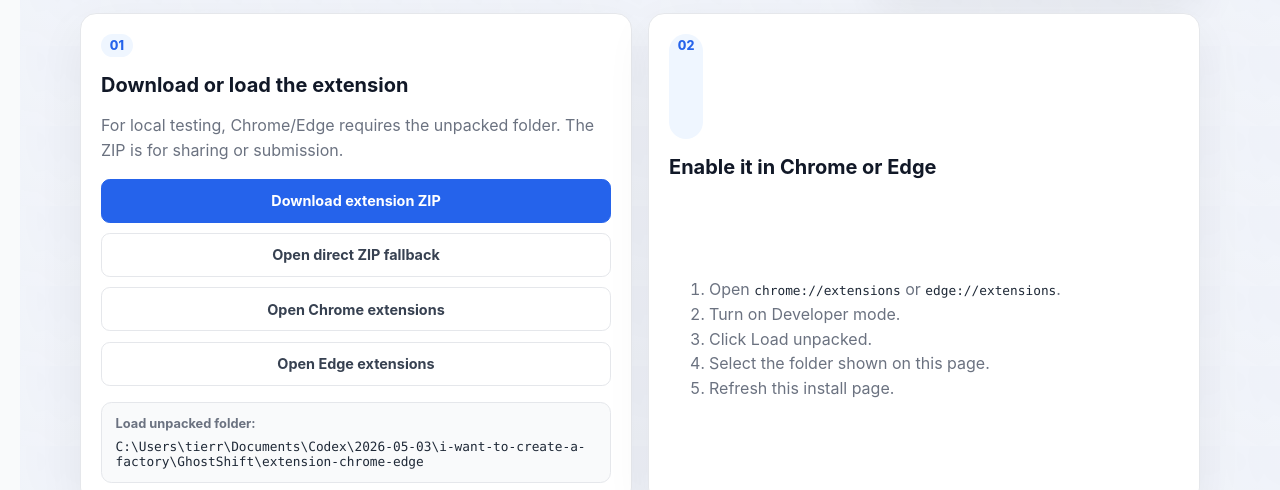
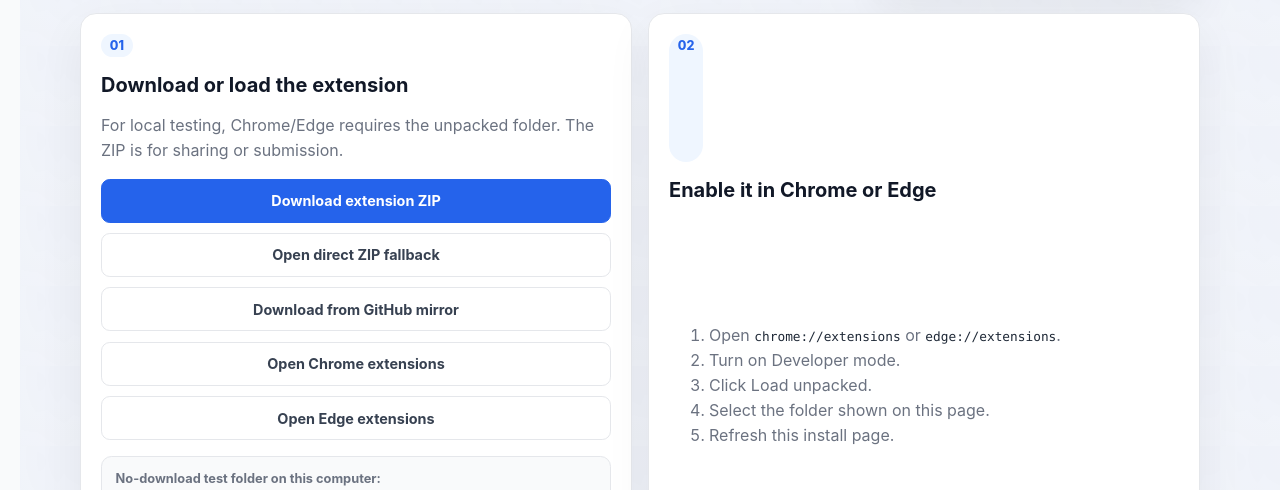
Before and after one commit to TierraLinn/GhostShift, a browser extension: page GhostShift/install.html in a window 1280 px wide. Shown: the part 294-784 px from the top of the page. Drawn offline with Linux system fonts and the light colour scheme.

Commit message:
Add GitHub mirror and local extension fallback

```diff
--- a/GhostShift/install.html
+++ b/GhostShift/install.html
@@ -49,12 +49,13 @@
           <div class="wizard-actions">
             <a class="blue-button full" href="./downloads/ghostshift-extension.zip">Download extension ZIP</a>
             <a class="outline-button full" href="./GhostShift-Chrome-Edge-Extension.zip">Open direct ZIP fallback</a>
+            <a class="outline-button full" href="https://raw.githubusercontent.com/TierraLinn/GhostShift/main/GhostShift/GhostShift-Chrome-Edge-Extension.zip">Download from GitHub mirror</a>
             <a class="outline-button full" href="chrome://extensions">Open Chrome extensions</a>
             <a class="outline-button full" href="edge://extensions">Open Edge extensions</a>
           </div>
           <div class="path-box">
-            <span>Load unpacked folder:</span>
-            <code>C:\Users\tierr\Documents\Codex\2026-05-03\i-want-to-create-a-factory\GhostShift\extension-chrome-edge</code>
+            <span>No-download test folder on this computer:</span>
+            <code>C:\Users\tierr\Documents\Codex\2026-05-03\i-want-to-create-a-factory\GhostShift-GitHub-Build\GhostShift-main\GhostShift\extension-chrome-edge</code>
           </div>
         </article>
 
```
